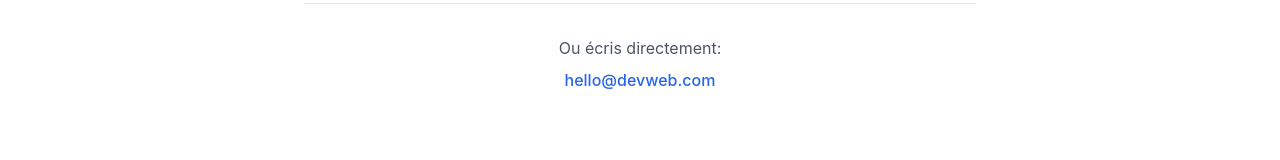
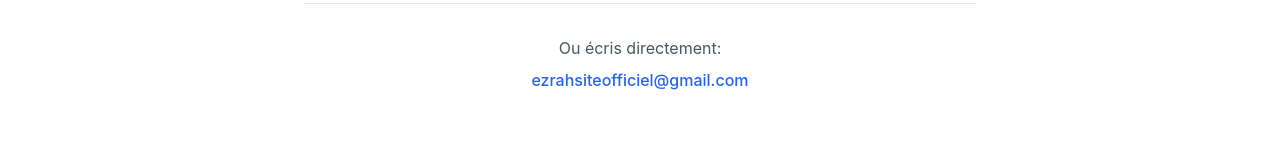
Before and after one commit to ezrahsite/portfolio-web, a Next.js app: page / in a window 1280 px wide. Shown: the part 3172-3332 px from the top of the page. Built offline with nearby package versions, Linux system fonts and the light colour scheme.

Commit message:
Update email address in contact section

```diff
--- a/app/page.jsx
+++ b/app/page.jsx
@@ -251,7 +251,7 @@ export default function PortfolioSite() {
 
           <div className="mt-8 pt-8 border-t border-gray-200 text-center text-gray-600">
             <p className="mb-2">Ou écris directement:</p>
-            <a href="mailto:ezrahsiteofficiel.com" className="text-blue-600 font-medium hover:underline">hello@devweb.com</a>
+            <a href="mailto:ezrahsiteofficiel@gmail.com" className="text-blue-600 font-medium hover:underline">ezrahsiteofficiel@gmail.com</a>
           </div>
         </div>
       </section>
```
